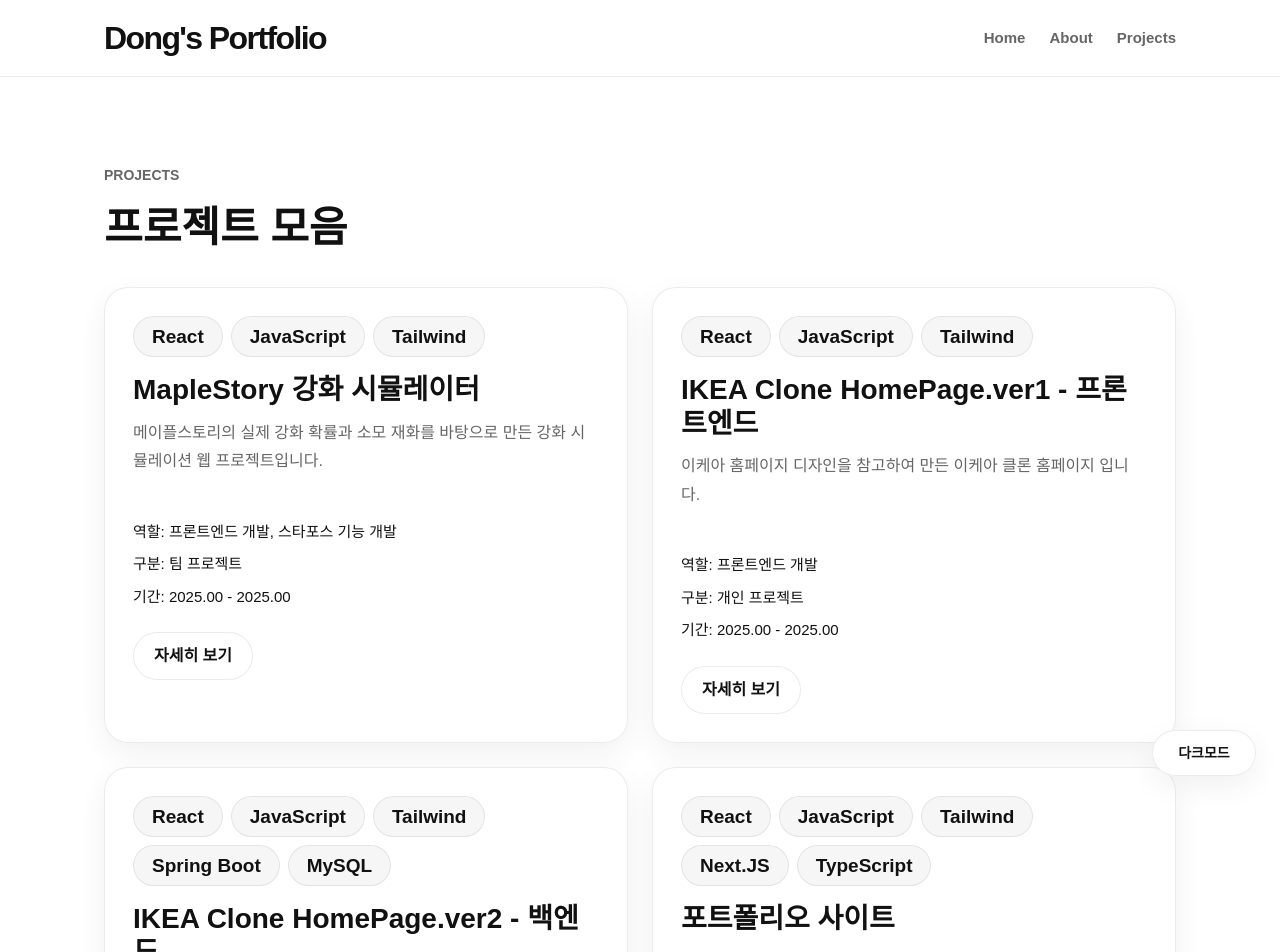
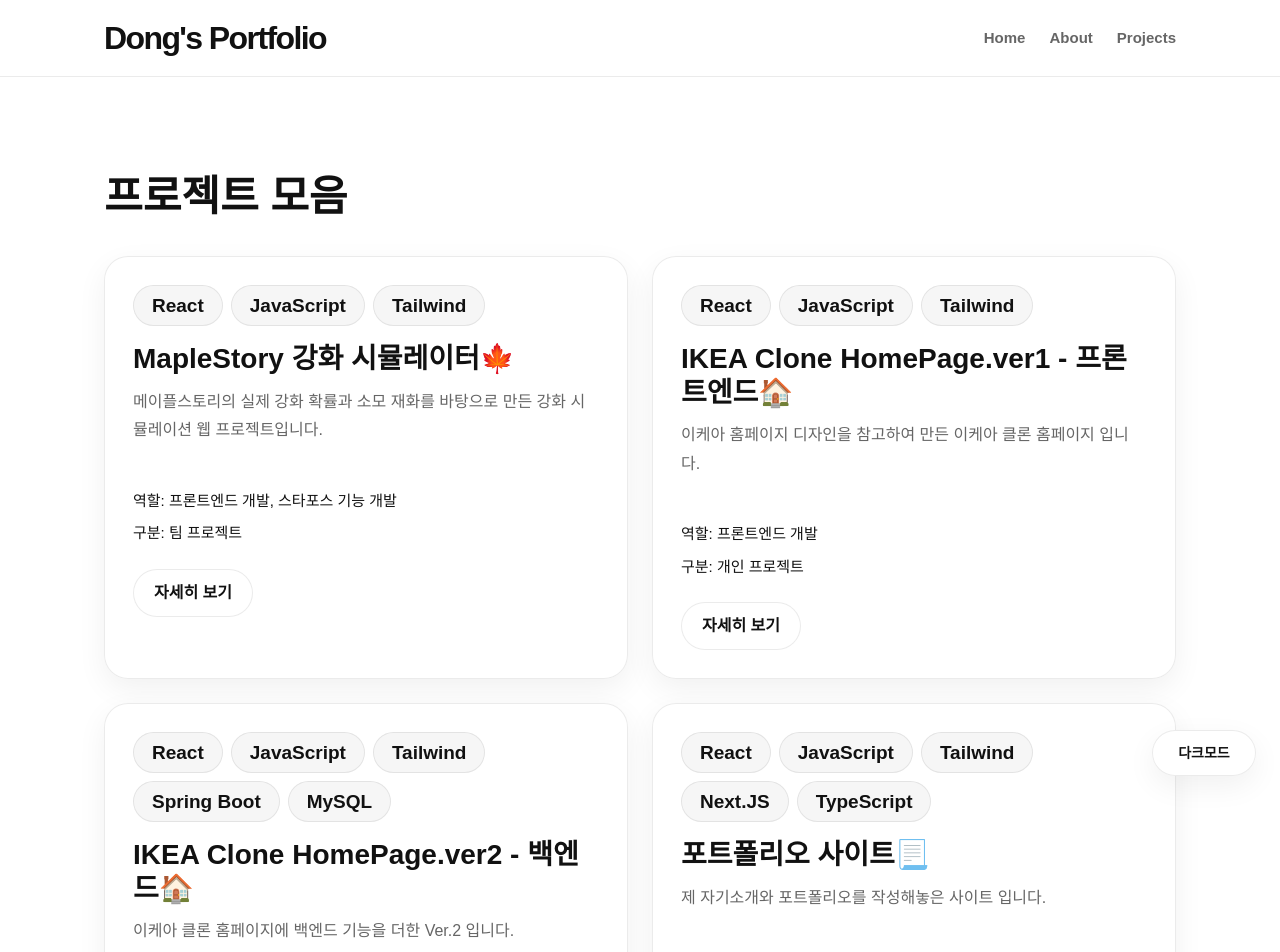
Before and after one commit to Dongzzang99/portfolio, a Next.js app: page /projects in a window 1280 px wide. Shown: the top 952 px of the page. Built offline with nearby package versions, Linux system fonts and the light colour scheme.

Commit message:
프로젝트 추가 및 수정
프로젝트 추가 및 수정

```diff
--- a/app/globals.css
+++ b/app/globals.css
@@ -287,28 +287,6 @@
     background 0.25s ease,
     color 0.25s ease,
     border-color 0.25s ease;
-}
-
-.btn-primary {
-  display: inline-flex;
-  align-items: center;
-  justify-content: center;
-  min-height: 48px;
-  border-radius: 999px;
-  padding: 0 20px;
-  background: var(--foreground);
-  color: var(--background);
-  font-weight: 700;
-  transition:
-    transform 0.2s ease,
-    opacity 0.2s ease,
-    background 0.25s ease,
-    color 0.25s ease;
-}
-
-.btn-primary:hover {
-  transform: translateY(-2px);
-  opacity: 0.92;
 }
 
 .btn-secondary {
@@ -626,7 +604,6 @@
     padding: 56px 0;
   }
 
-  .btn-primary,
   .btn-secondary {
     width: 100%;
   }
--- a/app/projects/page.tsx
+++ b/app/projects/page.tsx
@@ -1,4 +1,3 @@
-//projects
 import Navbar from "@/components/Navbar";
 import ProjectCard from "@/components/ProjectCard";
 import { projects } from "@/lib/projects";
@@ -11,7 +10,6 @@
       <main className="section">
         <div className="container">
           <div style={{ marginBottom: 28 }}>
-            <p className="section-kicker">Projects</p>
             <h1 className="section-title">프로젝트 모음</h1>
           </div>
 
--- a/components/FlipText.tsx
+++ b/components/FlipText.tsx
@@ -2,8 +2,9 @@
 
 import { useEffect, useState } from "react";
 
-const WORDS = ["성장하는", "차분한", "꾸준한", "도전하는", "긍정적인"];
+const WORDS = ["성장하는", "발전하는", "꾸준한", "도전하는", "긍정적인"];
 
+// 메인 홈페이지 애니메이션 컴포넌트
 export default function FlipText() {
   const [index, setIndex] = useState(0);
 
--- a/components/Navbar.tsx
+++ b/components/Navbar.tsx
@@ -9,6 +9,7 @@
   { href: "/projects", label: "Projects" },
 ];
 
+// 페이지 이동 담당 컴포넌트
 export default function Navbar() {
   const [open, setOpen] = useState(false);
 
--- a/components/ProjectCard.tsx
+++ b/components/ProjectCard.tsx
@@ -4,6 +4,7 @@
   project: Project;
 };
 
+// 프로젝트를 카드로 보여주는 컴포넌트
 export default function ProjectCard({ project }: Props) {
   const notionHref = project.links?.notion || "#";
 
@@ -26,7 +27,6 @@
       <div className="info-list">
         <div>역할: {project.role}</div>
         <div>구분: {project.type}</div>
-        <div>기간: {project.period}</div>
       </div>
 
       <div style={{ marginTop: 24 }}>
--- a/components/ThemeToggle.tsx
+++ b/components/ThemeToggle.tsx
@@ -12,6 +12,7 @@
   return window.matchMedia("(prefers-color-scheme: dark)").matches;
 }
 
+// 라이트 모드와 다크 모드를 전환하는 컴포넌트
 export default function ThemeToggle() {
   const [dark, setDark] = useState(getInitialDarkMode);
 
--- a/lib/projects.ts
+++ b/lib/projects.ts
@@ -4,61 +4,57 @@
   tech: string[];
   role: string;
   type: string;
-  period: string;
   links?: {
     notion?: string;
   };
 };
 
+//project 실제 데이터 object array
 export const projects: Project[] = [
   {
-    title: "MapleStory 강화 시뮬레이터",
+    title: "MapleStory 강화 시뮬레이터🍁",
     description:
       "메이플스토리의 실제 강화 확률과 소모 재화를 바탕으로 만든 강화 시뮬레이션 웹 프로젝트입니다.",
     tech: ["React", "JavaScript", "Tailwind"],
     role: "프론트엔드 개발, 스타포스 기능 개발",
     type: "팀 프로젝트",
-    period: "2025.00 - 2025.00",
     links: {
       notion:
         "https://www.notion.so/MapleStory-1cf610e6330a80ef972dd475fcdfc00f?source=copy_link",
     },
   },
   {
-    title: "IKEA Clone HomePage.ver1 - 프론트엔드",
+    title: "IKEA Clone HomePage.ver1 - 프론트엔드🏠",
     description:
       "이케아 홈페이지 디자인을 참고하여 만든 이케아 클론 홈페이지 입니다.",
     tech: ["React", "JavaScript", "Tailwind"],
     role: "프론트엔드 개발",
     type: "개인 프로젝트",
-    period: "2025.00 - 2025.00",
     links: {
       notion:
-        "https://www.notion.so/MapleStory-1cf610e6330a80ef972dd475fcdfc00f?source=copy_link",
+        "https://www.notion.so/IKEA-2cb610e6330a8040b320e88f7d4273bb?source=copy_link",
     },
   },
   {
-    title: "IKEA Clone HomePage.ver2 - 백엔드",
-    description: "이케아 클론 홈페이지에 백엔드 기능을 더한 Ver.2 입니다",
+    title: "IKEA Clone HomePage.ver2 - 백엔드🏠",
+    description: "이케아 클론 홈페이지에 백엔드 기능을 더한 Ver.2 입니다.",
     tech: ["React", "JavaScript", "Tailwind", "Spring Boot", "MySQL"],
     role: "프론트엔드 개발, 백엔드 개발",
     type: "개인 프로젝트",
-    period: "2025.00 - 2025.00",
     links: {
       notion:
-        "https://www.notion.so/MapleStory-1cf610e6330a80ef972dd475fcdfc00f?source=copy_link",
+        "https://www.notion.so/IKEA-ver-2-2ec610e6330a804ca4fadcf1bbe74675?source=copy_link",
     },
   },
   {
-    title: "포트폴리오 사이트",
+    title: "포트폴리오 사이트📃",
     description: "제 자기소개와 포트폴리오를 작성해놓은 사이트 입니다.",
     tech: ["React", "JavaScript", "Tailwind", "Next.JS", "TypeScript"],
     role: "프론트엔드 개발",
     type: "개인 프로젝트",
-    period: "2025.00 - 2025.00",
     links: {
       notion:
-        "https://www.notion.so/MapleStory-1cf610e6330a80ef972dd475fcdfc00f?source=copy_link",
+        "https://www.notion.so/2f0610e6330a809e93abd24f9099c31e?source=copy_link",
     },
   },
 ];
```
Also changed, not shown: app/about/page.tsx (+61 -49 lines), app/page.tsx (+4 -6 lines), 1 other file (tests, documents, lock files or other folders).
